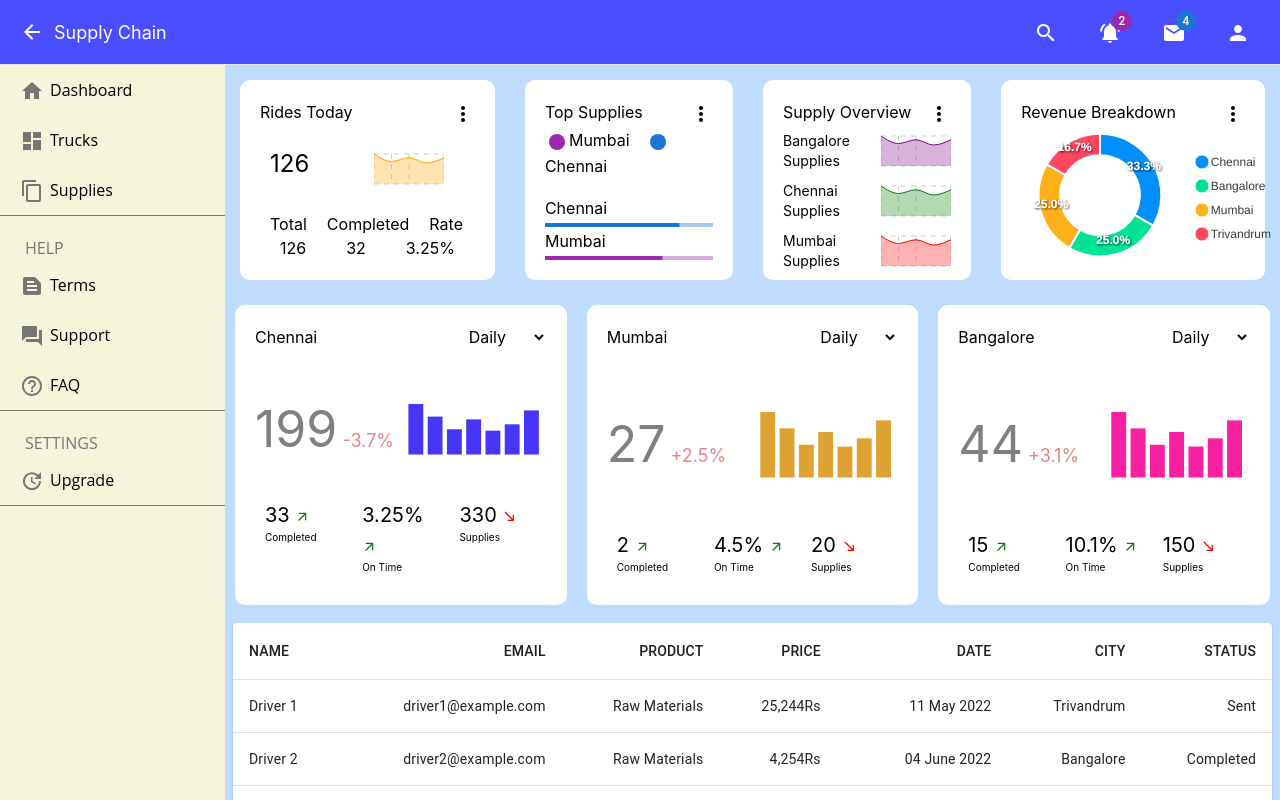
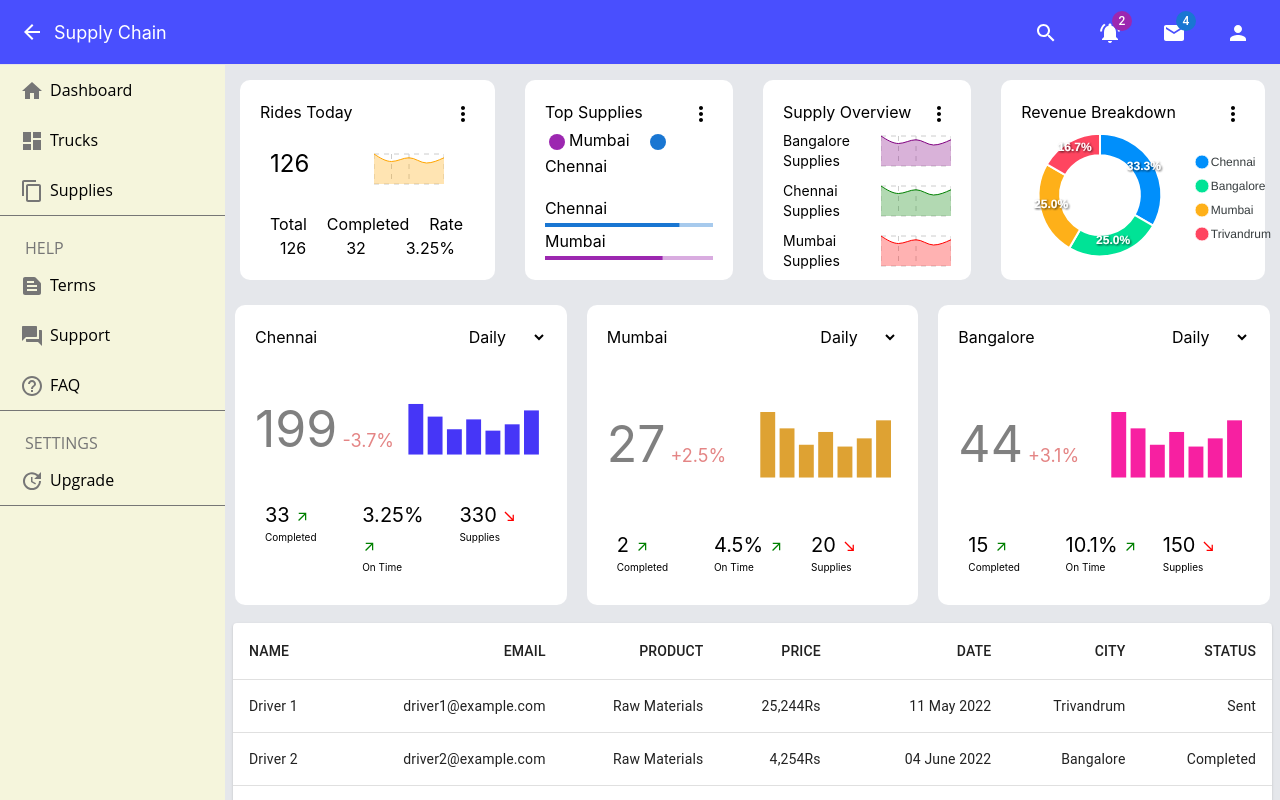
Before and after one commit to antonythomas123/admin_dashboard, a React (Create React App) app: page / in a window 1280 px wide. Shown: the top 800 px of the page. Built offline with nearby package versions, Linux system fonts and the light colour scheme; what tailwindcss-percentage-width would draw is missing.

Commit message:
CSS Updated

```diff
--- a/src/Components/Header/Header.css
+++ b/src/Components/Header/Header.css
@@ -18,7 +18,6 @@
     padding: 10px;
 }
 .icons{
-    position: fixed;
     right: 0%;
     float: right;
     display: flex;
--- a/src/Components/Home/Home.js
+++ b/src/Components/Home/Home.js
@@ -10,7 +10,7 @@ import BasicTable from '../Widgets/Table/Table'
 
 function Home() {
   return (
-    <div class="bg-blue-200 w-full h-full">
+    <div class="bg-gray-200 w-full h-full">
       <div class="flex flex-col">
         <div>
           <Header />
```
